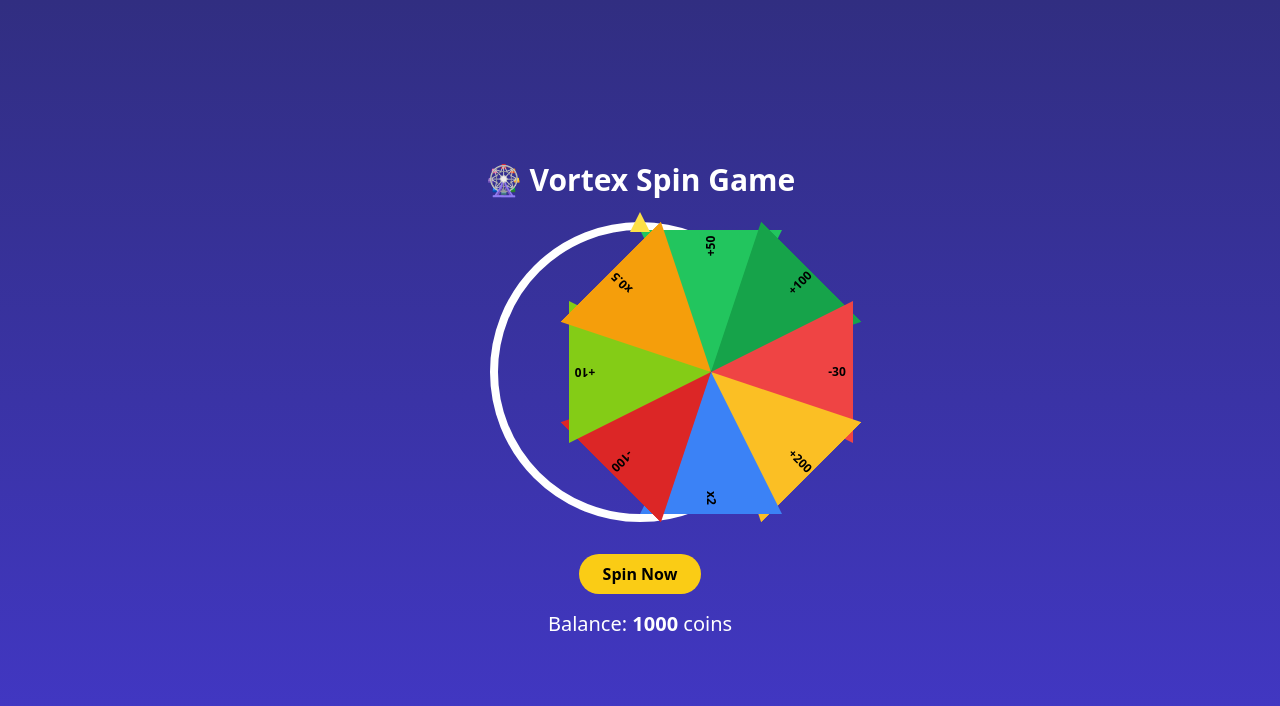
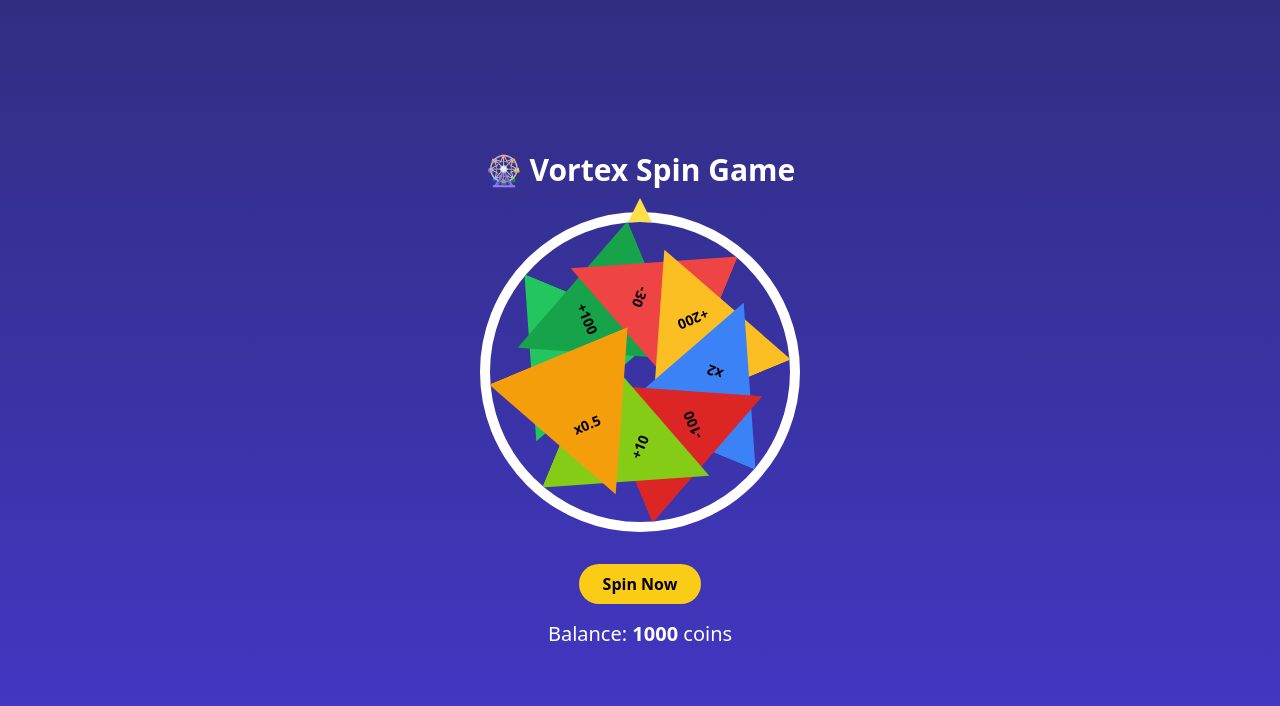
Before and after one commit to saywowtech/vortex-demo, a React (Create React App) app: page / in a window 1280 px wide. Shown: the top 706 px of the page. Built offline with nearby package versions, Linux system fonts and the light colour scheme.

Commit message:
Update App.js

```diff
--- a/src/App.js
+++ b/src/App.js
@@ -1,9 +1,8 @@
-
-// Vortex Coin Spin Game with Spinning Wheel (Demo Version)
-// Built in ReactJS with Tailwind CSS styling and CSS rotation animation
+// Vortex Coin Spin Game with Improved UI
+// Clean layout, centered segments, accurate pointer alignment
 
 import React, { useState, useRef } from 'react';
-import './Wheel.css'; // We'll define animation styles in this CSS
+import './Wheel.css';
 
 const rewards = [
   { label: '+50', value: 50, color: '#22c55e' },
@@ -50,27 +49,35 @@ export default function VortexGame() {
     <div className="min-h-screen flex flex-col items-center justify-center bg-gradient-to-b from-indigo-900 to-indigo-700 text-white p-4">
       <h1 className="text-3xl font-bold mb-6">🎡 Vortex Spin Game</h1>
 
-      <div className="relative w-[300px] h-[300px] mb-8">
+      <div className="relative w-[320px] h-[320px] mb-8">
         <div
           ref={wheelRef}
           id="wheel"
-          className="absolute w-full h-full rounded-full border-[8px] border-white flex items-center justify-center"
+          className="absolute w-full h-full rounded-full border-[10px] border-white overflow-hidden"
         >
           {rewards.map((seg, i) => (
             <div
               key={i}
-              className="absolute w-1/2 h-1/2 origin-bottom left-1/2 top-0 text-xs text-black font-bold text-center"
+              className="absolute w-full h-full flex items-center justify-start"
               style={{
-                transform: `rotate(${(360 / rewards.length) * i}deg)`,
-                backgroundColor: seg.color,
-                clipPath: 'polygon(0% 0%, 100% 0%, 50% 100%)'
+                transform: `rotate(${(360 / rewards.length) * i}deg)`
               }}
             >
-              <div className="mt-2 rotate-[-90deg]">{seg.label}</div>
+              <div
+                className="h-1/2 w-1/2 flex items-center justify-center text-sm font-bold text-black"
+                style={{
+                  backgroundColor: seg.color,
+                  clipPath: 'polygon(0% 0%, 100% 0%, 50% 100%)',
+                  transform: `rotate(${360 / rewards.length / 2}deg)` // center the text inside segment
+                }}
+              >
+                {seg.label}
+              </div>
             </div>
           ))}
         </div>
-        <div className="absolute top-[-10px] left-1/2 transform -translate-x-1/2 w-0 h-0 border-l-[10px] border-r-[10px] border-b-[20px] border-l-transparent border-r-transparent border-b-yellow-300" />
+
+        <div className="absolute top-[-14px] left-1/2 transform -translate-x-1/2 w-0 h-0 border-l-[12px] border-r-[12px] border-b-[24px] border-l-transparent border-r-transparent border-b-yellow-300 z-10" />
       </div>
 
       <button
```
